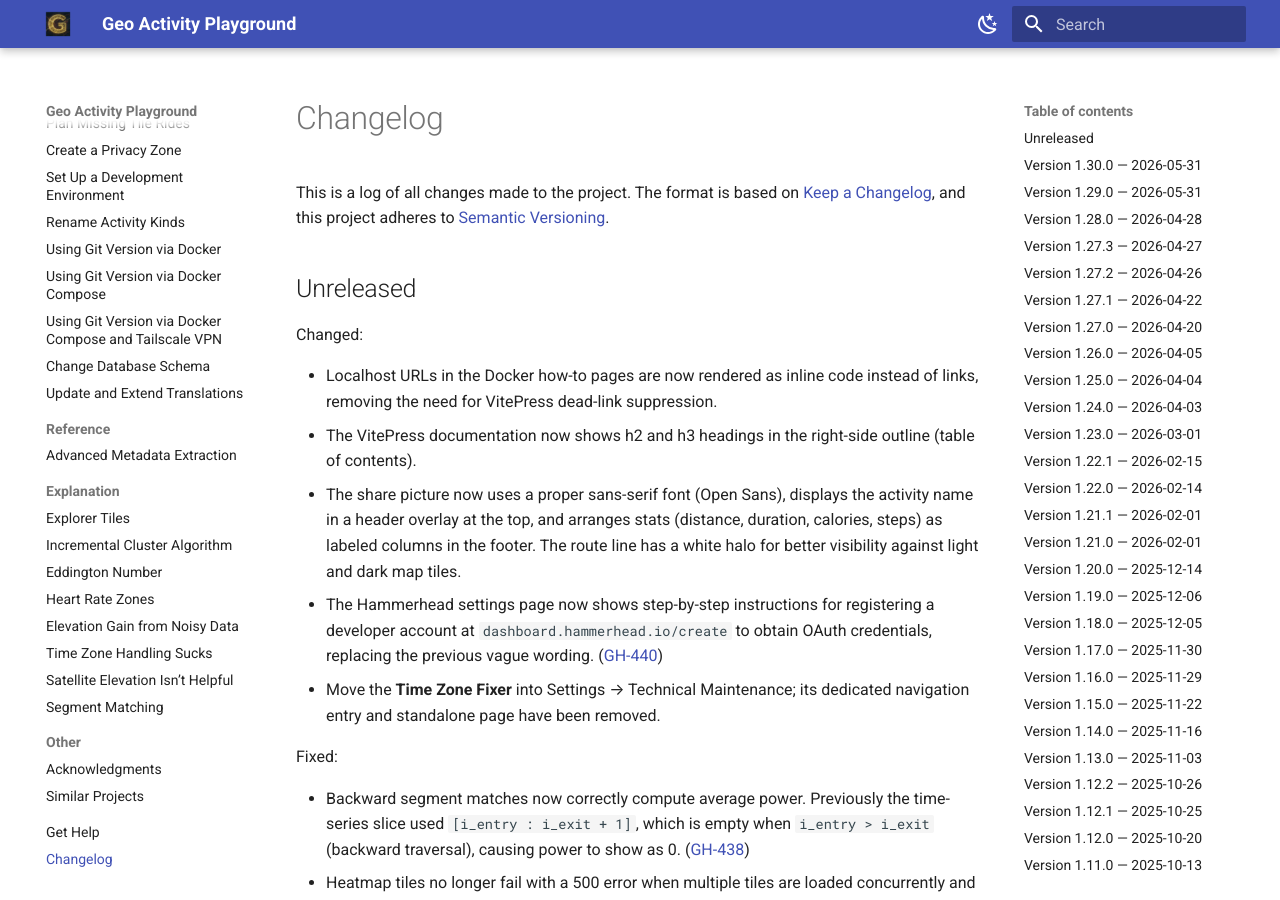
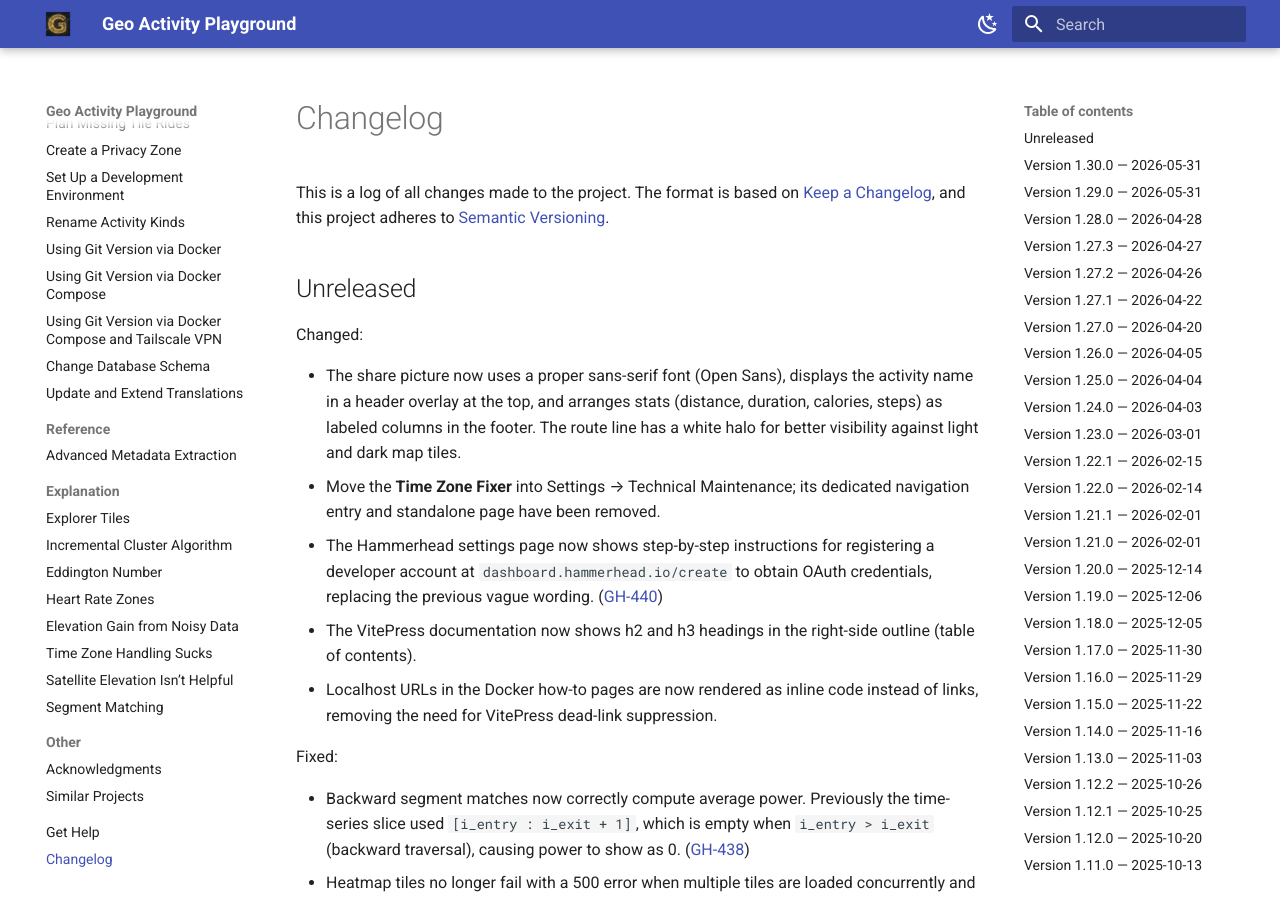
Before and after one commit to martin-ueding/geo-activity-playground, an MkDocs documentation site: the page built from docs/changelog.md, in a window 1280 px wide and 900 px high. Built offline with MkDocs 1.6.1 and Material for MkDocs 9.7.7, drawn with Linux system fonts in a browser that asks for light colours.

Commit message:
docs: order changelog entries by importance

```diff
--- a/docs/changelog.md
+++ b/docs/changelog.md
@@ -19,11 +19,11 @@ Types of changes
 
 Changed:
 
+- The share picture now uses a proper sans-serif font (Open Sans), displays the activity name in a header overlay at the top, and arranges stats (distance, duration, calories, steps) as labeled columns in the footer. The route line has a white halo for better visibility against light and dark map tiles.
+- Move the **Time Zone Fixer** into Settings → Technical Maintenance; its dedicated navigation entry and standalone page have been removed.
+- The Hammerhead settings page now shows step-by-step instructions for registering a developer account at `dashboard.hammerhead.io/create` to obtain OAuth credentials, replacing the previous vague wording. ([GH-440](https://github.com/martin-ueding/geo-activity-playground/discussions/440))
+- The VitePress documentation now shows h2 and h3 headings in the right-side outline (table of contents).
 - Localhost URLs in the Docker how-to pages are now rendered as inline code instead of links, removing the need for VitePress dead-link suppression.
-- The VitePress documentation now shows h2 and h3 headings in the right-side outline (table of contents).
-- The share picture now uses a proper sans-serif font (Open Sans), displays the activity name in a header overlay at the top, and arranges stats (distance, duration, calories, steps) as labeled columns in the footer. The route line has a white halo for better visibility against light and dark map tiles.
-- The Hammerhead settings page now shows step-by-step instructions for registering a developer account at `dashboard.hammerhead.io/create` to obtain OAuth credentials, replacing the previous vague wording. ([GH-440](https://github.com/martin-ueding/geo-activity-playground/discussions/440))
-- Move the **Time Zone Fixer** into Settings → Technical Maintenance; its dedicated navigation entry and standalone page have been removed.
 
 Fixed:
 
```
